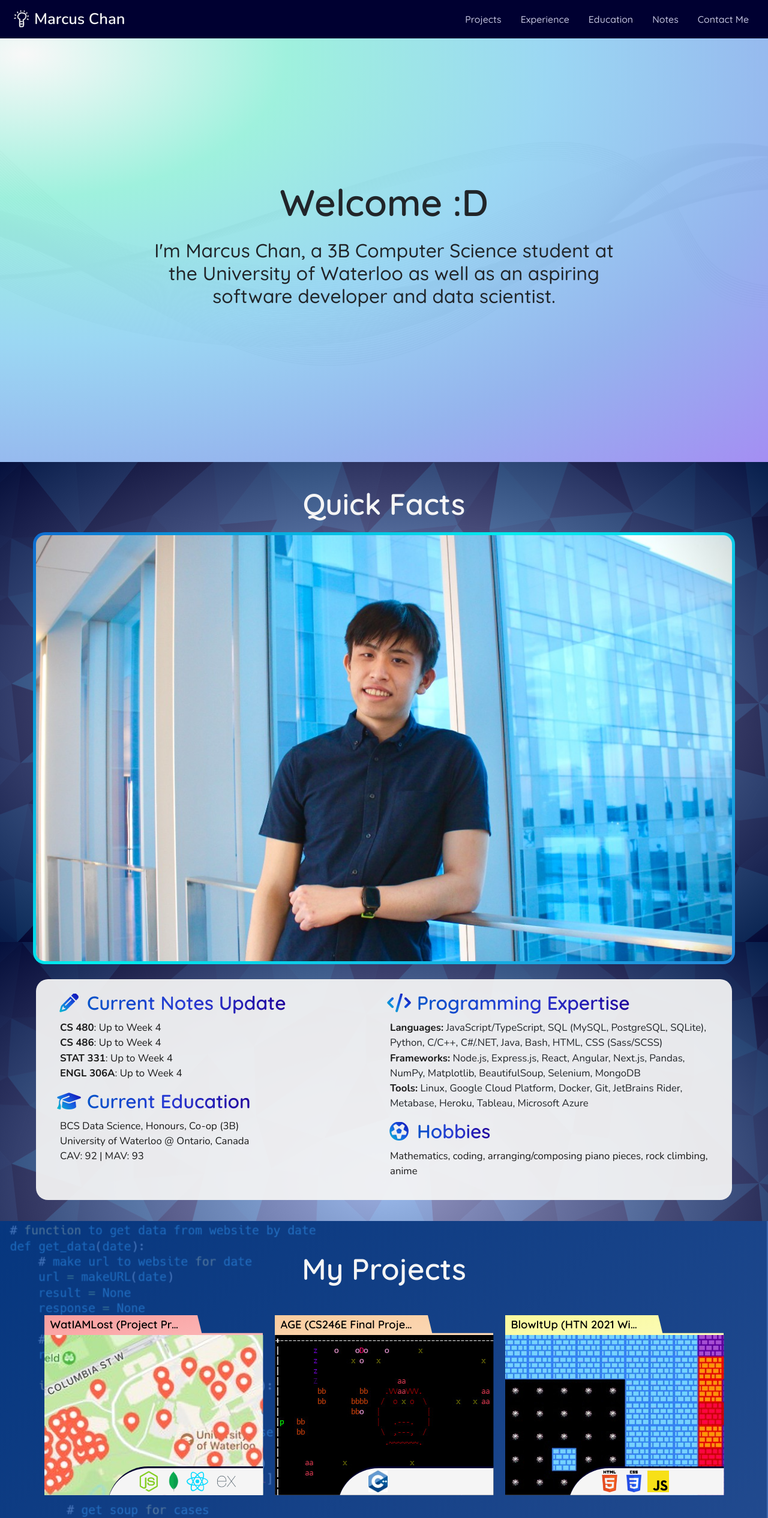
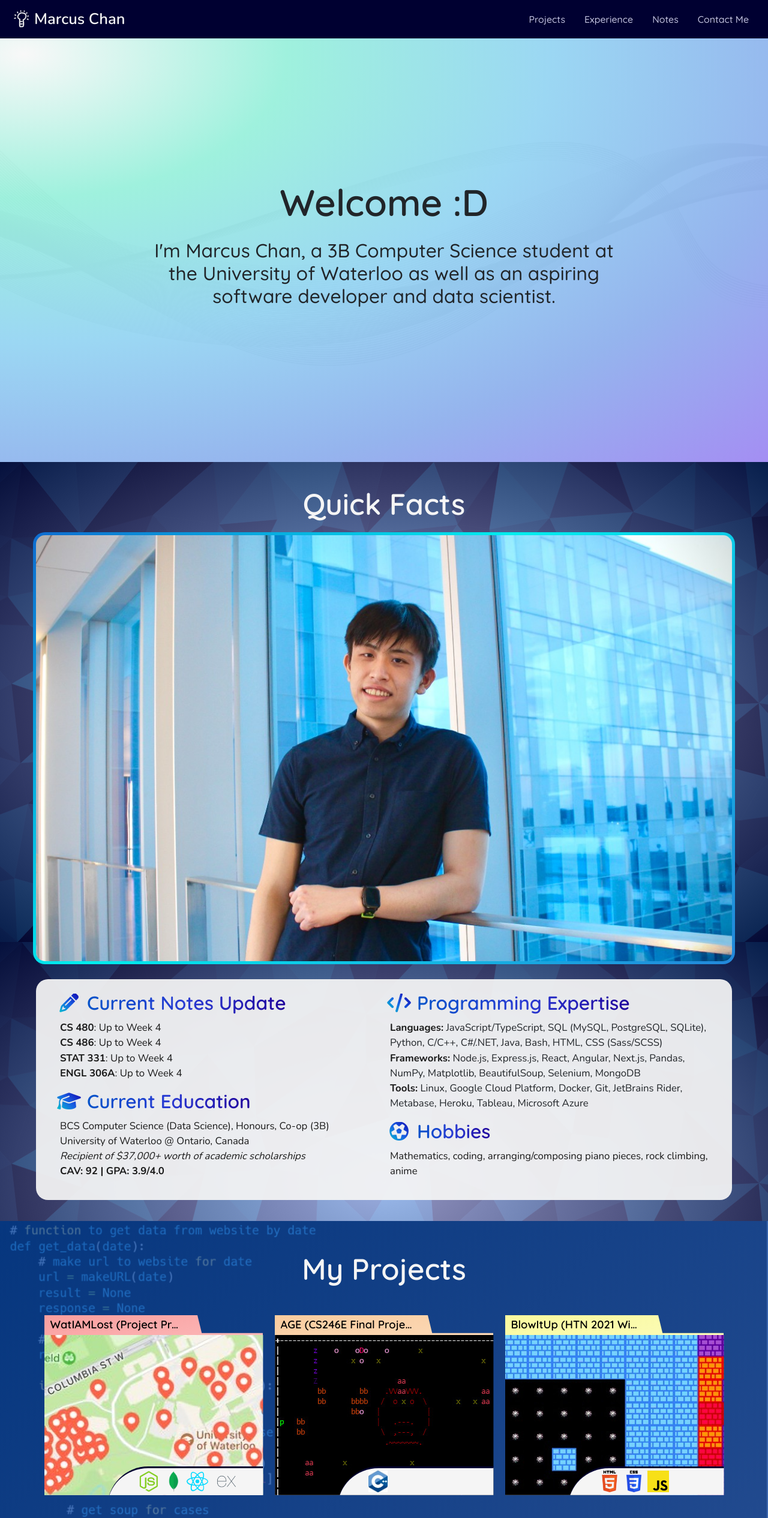
Before and after one commit to mcpenguin/the-arctic-blog, a React (Create React App) app: page / in a window 1280 px wide. Shown: the top 2530 px of the page at 60% size. Built offline with nearby package versions, Linux system fonts and the light colour scheme.

Commit message:
got rid of education section, incorp into aboutme

```diff
--- a/src/App.tsx
+++ b/src/App.tsx
@@ -7,10 +7,7 @@ import Header from "./components/Header/Header";
 import Welcome from "./components/Welcome/Welcome";
 import AboutMe from "./components/AboutMe/AboutMe";
 import Projects from "./components/Projects/Projects";
-import ExperienceEducation from "./components/ExperienceEducation/ExperienceEducation";
-// import Extracurriculars from "./components/Extracurriculars/Extracurriculars";
-// import Piano from "./components/Piano/Piano";
-// import Achievements from "./components/Achievements/Achievements";
+import Experience from "./components/Experience/Experience";
 import Notes from "./components/Notes/Notes";
 import ContactMe from "./components/ContactMe/ContactMe";
 
@@ -24,10 +21,7 @@ const HomePage = () => (
     <Welcome />
     <AboutMe />
     <Projects />
-    <ExperienceEducation />
-    {/* <Extracurriculars /> */}
-    {/* <Piano /> */}
-    {/* <Achievements /> */}
+    <Experience />
     <Notes />
     <ContactMe />
   </>
@@ -63,12 +57,6 @@ const App = () => (
         path="/projects/:projectId"
         component={IndividualProjectPage}
       />
-      {/* <Route exact path="/experience" component={ExperiencePage} /> */}
-      {/* <Route exact path="/education" component={EducationPage} /> */}
-      {/* <Route exact path="/extracurriculars" component={ExtracurricularsPage} /> */}
-      {/* <Route exact path="/achievements" component={AchievementsPage} /> */}
-      {/* <Route exact path="/notes" component={NotesPage} /> */}
-      {/* <Route exact path="/credits" component={CreditsPage} /> */}
       <Route component={NotFoundSection} />
     </Switch>
   </Router>
--- a/src/components/AboutMe/AboutMe.tsx
+++ b/src/components/AboutMe/AboutMe.tsx
@@ -88,11 +88,13 @@ const AboutMe = (props) => (
                 title="Current Education"
                 body={(
                   <span>
-                    BCS Data Science, Honours, Co-op (3B)
+                    BCS Computer Science (Data Science), Honours, Co-op ({CURRENT_TERM})
                     <br />
                     University of Waterloo @ Ontario, Canada
                     <br />
-                    CAV: 92 | MAV: 93
+                    <em>Recipient of $37,000+ worth of academic scholarships</em>
+                    <br />
+                    <strong>CAV: 92 | GPA: 3.9/4.0</strong>
                   </span>
                 )}
               />
--- a/src/components/ExperienceEducation/ExperienceEducation.tsx
+++ b/src/components/Experience/Experience.tsx
@@ -1,7 +1,7 @@
-// React component class for combined Experience and Education section
+// React component class for Experience section
 
 // import stylesheet
-import "./ExperienceEducation.scss";
+import "./Experience.scss";
 
 // import timeline stuff
 import { useState } from "react";
@@ -9,7 +9,6 @@ import Timeline from "./Timeline/Timeline";
 
 // import data
 import experienceData from "./experienceData";
-import educationData from "./educationData";
 
 const Experience = () => {
   const [showTechJobs, setShowTechJobs] = useState(true);
@@ -69,22 +68,4 @@ const Experience = () => {
   );
 };
 
-const Education = () => (
-  <section className="section-education" id="education">
-    <div className="title">
-      <h2>My Education</h2>
-    </div>
-    <div className="timeline">
-      <Timeline data={educationData} start={280} range={40} filters={{}} />
-    </div>
-  </section>
-);
-
-const ExperienceEducation = () => (
-  <>
-    <Experience />
-    <Education />
-  </>
-);
-
-export default ExperienceEducation;
+export default Experience;
--- a/src/components/ExperienceEducation/educationData.tsx
+++ /dev/null
@@ -1,28 +0,0 @@
-// module containing education data
-const data = [
-  {
-    title: 'BCS Computer Science (Data Science)',
-    subtitle: 'University of Waterloo',
-    date: '2020 - 2025',
-    content: (
-      <ul>
-        <li>
-          Recipient of the <b>CAD$20,000</b> Faculty of Mathematics Global Scholarship,
-          awarded to only ten international students every year
-        </li>
-        <li>
-          Recipient of the <b>CAD$15,000</b> Computer Science International Upper-Year Scholarship,
-          awarded to only eight international students every term
-        </li>
-        <li>
-          Transferred from Honours Mathematics to BMath Data Science in 1B, and
-          then to BCS CS in the subsequent term
-        </li>
-        <li>CAV: 92 (MAV: 93)</li>
-      </ul>
-    ),
-    tags: ['edu'],
-  },
-];
-
-export default data;
--- a/src/components/Header/Header.tsx
+++ b/src/components/Header/Header.tsx
@@ -37,7 +37,6 @@ const Header = () => (
         <Nav id="my-navbar" className="ml-auto">
           <NavbarLink id="projects" title="Projects" />
           <NavbarLink id="experience" title="Experience" />
-          <NavbarLink id="education" title="Education" />
           <NavbarLink id="notes" title="Notes" />
           <NavbarLink id="contact-me" title="Contact Me" />
         </Nav>
```
Also changed, not shown: src/components/Experience/Experience.scss (renamed from src/components/ExperienceEducation/ExperienceEducation.scss), src/components/Experience/Timeline/Timeline.tsx (renamed from src/components/ExperienceEducation/Timeline/Timeline.tsx), src/components/Experience/Timeline/TimelineElement.scss (renamed from src/components/ExperienceEducation/Timeline/TimelineElement.scss), src/components/Experience/Timeline/TimelineElement.tsx (renamed from src/components/ExperienceEducation/Timeline/TimelineElement.tsx), src/components/Experience/experienceData.tsx (renamed from src/components/ExperienceEducation/experienceData.tsx), src/components/Experience/light-blue-geometric.jpg (renamed from src/components/ExperienceEducation/light-blue-geometric.jpg).
